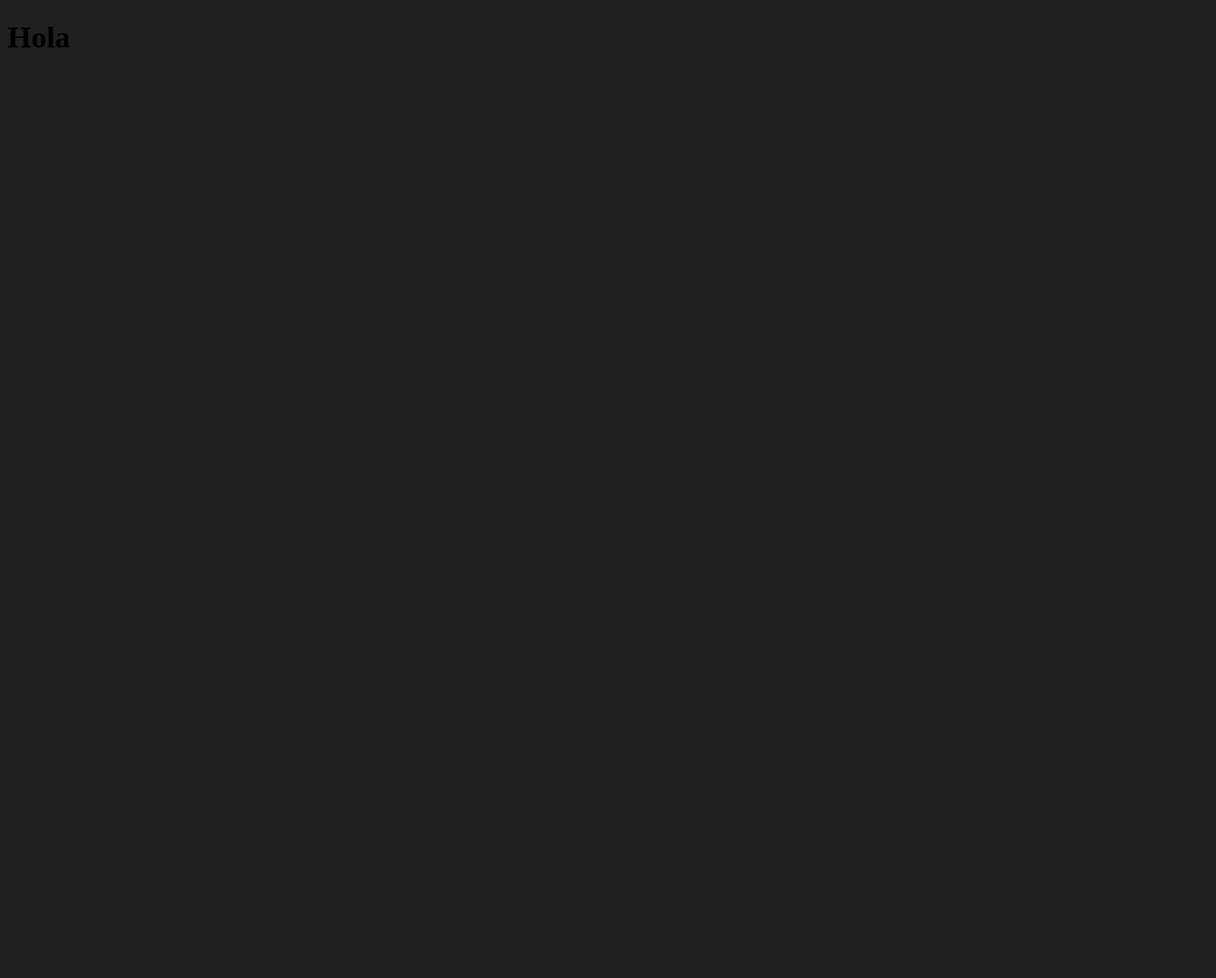
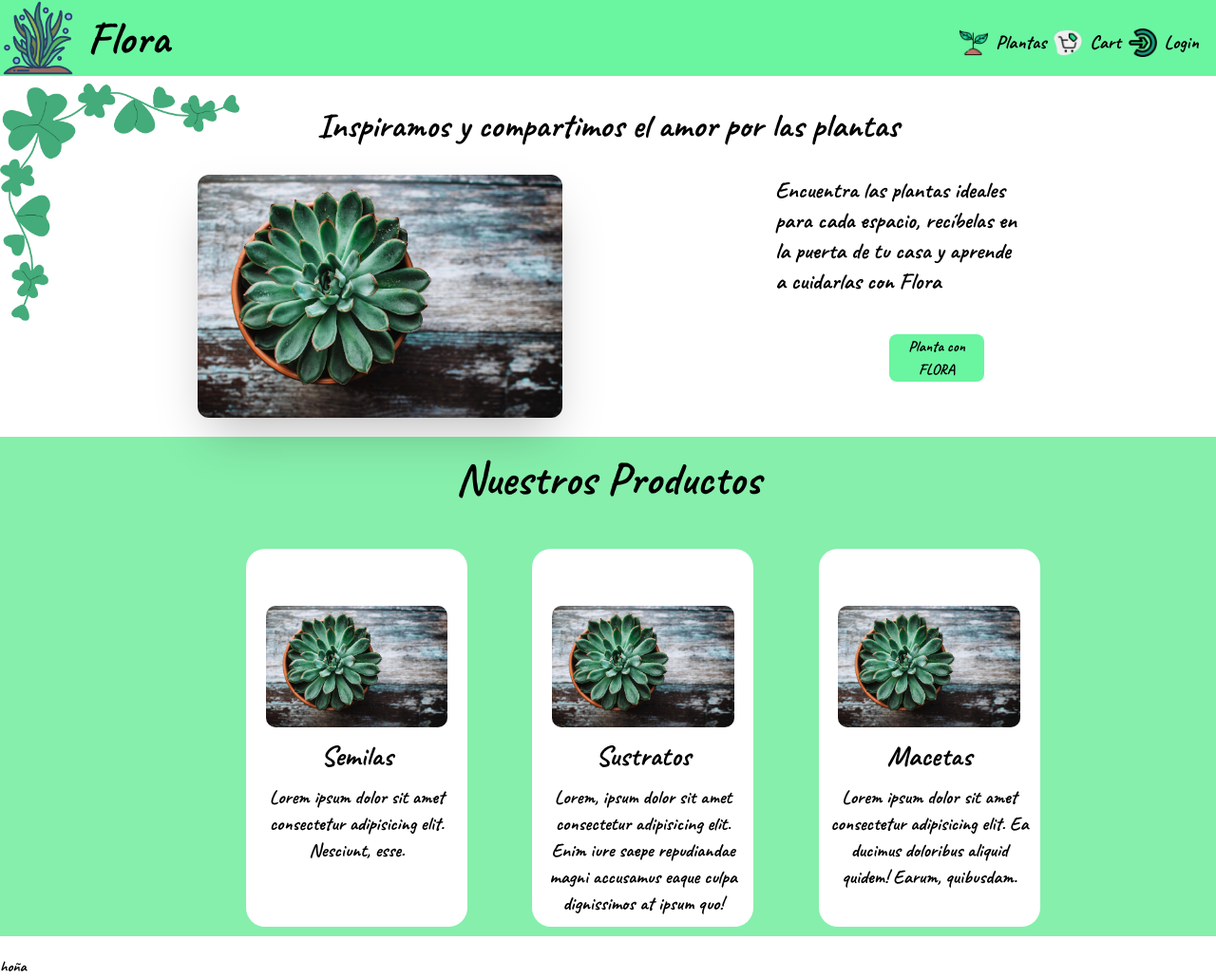
Before and after one commit to TriggerXZ/Flora, an Astro site: page / in a window 1280 px wide. Shown: the whole page at 95% size. Before the commit the page ends 800 px from the top, so only its background shows below. Built offline with nearby package versions, Linux system fonts and the light colour scheme; Astro itself is replaced by a stand-in of ours.

Commit message:
Creacion del Landing Page

```diff
--- a/astro.config.mjs
+++ b/astro.config.mjs
@@ -1,4 +1,8 @@
 import { defineConfig } from 'astro/config';
 
+import tailwind from "@astrojs/tailwind";
+
 // https://astro.build/config
-export default defineConfig({});
+export default defineConfig({
+  integrations: [tailwind()]
+});
--- a/package.json
+++ b/package.json
@@ -10,6 +10,8 @@
     "astro": "astro"
   },
   "dependencies": {
-    "astro": "^2.3.0"
+    "@astrojs/tailwind": "^3.1.1",
+    "astro": "^2.3.0",
+    "tailwindcss": "^3.3.1"
   }
 }
--- /dev/null
+++ b/src/components/Landing_page/Footer.astro
@@ -0,0 +1,3 @@
+<footer>
+    <h1>hoña</h1>
+</footer>
--- /dev/null
+++ b/src/components/Landing_page/Header.astro
@@ -0,0 +1,14 @@
+<header class="header gap-3">
+    <img src="../images/logo.png" alt="" class="logo">
+    <h1 class="text-5xl my-4"><a href="index">Flora</a></h1>
+    <nav class="menu flex">
+        <ul class="flex mx-5 gap-2">
+            <img src="../images/planta.png" alt="" class="icono">
+            <li><a href="plants">Plantas</a></li>
+            <img src="../images/carro-de-la-compra.png" alt="" class="icono">
+            <li><a href="">Cart</a></li>
+            <img src="../images/iniciar-sesion.png" alt="" class="icono">
+            <li><a href="login">Login</a></li>
+        </ul>
+    </nav>
+</header>
--- /dev/null
+++ b/src/components/Landing_page/More.astro
@@ -0,0 +1,47 @@
+<section class="relative">
+    <img class="bg" src="images/bg.png" alt="">
+    <h1 class="text-center text-4xl my-2 py-6  font-bold relative">
+        Inspiramos y compartimos el amor por las plantas
+    </h1>
+    <div class="flex flex-initial gap-4 relative">
+        <img src="images/2.jpg" alt="" class="ml-52 rounded-xl w-96 shadow-2xl" />
+        <div class="grid text-lef mx-52">
+            <p class="text-2xl font-bold max-w-md">
+                Encuentra las plantas ideales para cada espacio, recíbelas en la
+                puerta de tu casa y aprende a cuidarlas con Flora
+            </p>
+            <button class="bton" disabled="disabled">Planta con FLORA</button>
+        </div>
+    </div>
+</section>
+
+<section class="mt-5 bg-green-300">
+    <h2 class="text-center text-5xl p-5">Nuestros Productos</h2>
+    <div class="container_img my-5 gap-6 grid grid-cols-3">
+        <div class="container_img bg-white">
+            <img src="images/2.jpg" alt="" class="img_index m-auto" />
+            <h2 class="text-center font-bold text-3xl my-3">Semilas</h2>
+            <p class="text-center text-xl">
+                Lorem ipsum dolor sit amet consectetur adipisicing elit.
+                Nesciunt, esse.
+            </p>
+        </div>
+        <div class="container_img bg-white">
+            <img src="images/2.jpg" alt="" class="img_index m-auto" />
+            <h2 class="text-center font-bold text-3xl my-3">Sustratos</h2>
+            <p class="text-center text-xl">
+                Lorem, ipsum dolor sit amet consectetur adipisicing elit. Enim
+                iure saepe repudiandae magni accusamus eaque culpa dignissimos
+                at ipsum quo!
+            </p>
+        </div>
+        <div class="container_img bg-white">
+            <img src="images/2.jpg" alt="" class="img_index m-auto" />
+            <h2 class="text-center font-bold text-3xl my-3">Macetas</h2>
+            <p class="text-center text-xl">
+                Lorem ipsum dolor sit amet consectetur adipisicing elit. Ea
+                ducimus doloribus aliquid quidem! Earum, quibusdam.
+            </p>
+        </div>
+    </div>
+</section>
--- a/src/pages/index.astro
+++ b/src/pages/index.astro
@@ -1,7 +1,16 @@
 ---
 import Layout from '../layout/layout.astro'
+
+//Components
+import Header from '../components/Landing_page/Header.astro'
+import Footer from '../components/Landing_page/Footer.astro'
+import More from '../components/Landing_page/More.astro'
 ---
 
-<Layout>
-	<h1>Hola</h1>
+<Layout title="Inicio">
+	<Header/>
+
+	<More/>
+
+	<Footer/>
 </Layout>
--- /dev/null
+++ b/src/pages/login.astro
@@ -0,0 +1,10 @@
+---
+import Layout from '../layout/layout.astro'
+
+//Components
+import Header from '../components/Landing_page/Header.astro'
+---
+
+<Layout title="Login">
+	<Header/>
+</Layout>
--- /dev/null
+++ b/src/pages/plants.astro
@@ -0,0 +1,10 @@
+---
+import Layout from '../layout/layout.astro'
+
+//Components
+import Header from '../components/Landing_page/Header.astro'
+---
+
+<Layout title="Plantas">
+	<Header/>
+</Layout>
--- a/src/styles/style.css
+++ b/src/styles/style.css
@@ -1,3 +1,59 @@
+@import url('https://fonts.googleapis.com/css2?family=Caveat:wght@700&display=swap');
+
 body{
-    background: #202020;
+    background: white;
+    font-family: 'Caveat', cursive;
 }
+
+
+/*Estilos del Header*/
+
+.header{
+    display: flex;
+    background: #6AF5A1;
+    height: 80px;
+    justify-content: center;
+}
+
+.menu{
+    margin-left: 800px;
+    margin-top: 30px;
+    font-size: 20px;
+}
+
+.icono{
+    height: 30px;
+}
+
+/*Estilos del Body*/
+
+
+.bton{
+    background-color: #6AF5A1;
+    max-width: 100px;
+    max-height: 50px;
+    border-radius: 8px;
+    margin-left: 120px;
+    position: relative;
+}
+
+.container_img{
+    max-width: 900px;
+    max-height: 900px;
+    margin-left: 16%;
+    padding: 10px;
+    border-radius: 20px;
+}
+
+.img_index{
+    margin-top: 50px;
+    max-width: 90%;
+    max-height: 50%;
+    border-radius: 10px;
+}
+
+.bg{
+    position: absolute;
+    max-height: 100%;
+    max-width: 100%;
+}
--- /dev/null
+++ b/tailwind.config.cjs
@@ -0,0 +1,8 @@
+/** @type {import('tailwindcss').Config} */
+module.exports = {
+	content: ['./src/**/*.{astro,html,js,jsx,md,mdx,svelte,ts,tsx,vue}'],
+	theme: {
+		extend: {},
+	},
+	plugins: [],
+}
```
Also changed, not shown: public/images/2.jpg (added), public/images/bg.png (added), public/images/carro-de-la-compra.png (added), public/images/iniciar-sesion.png (added), public/images/logo.png (added), public/images/menu.png (added), public/images/planta.png (added), 1 other file.
